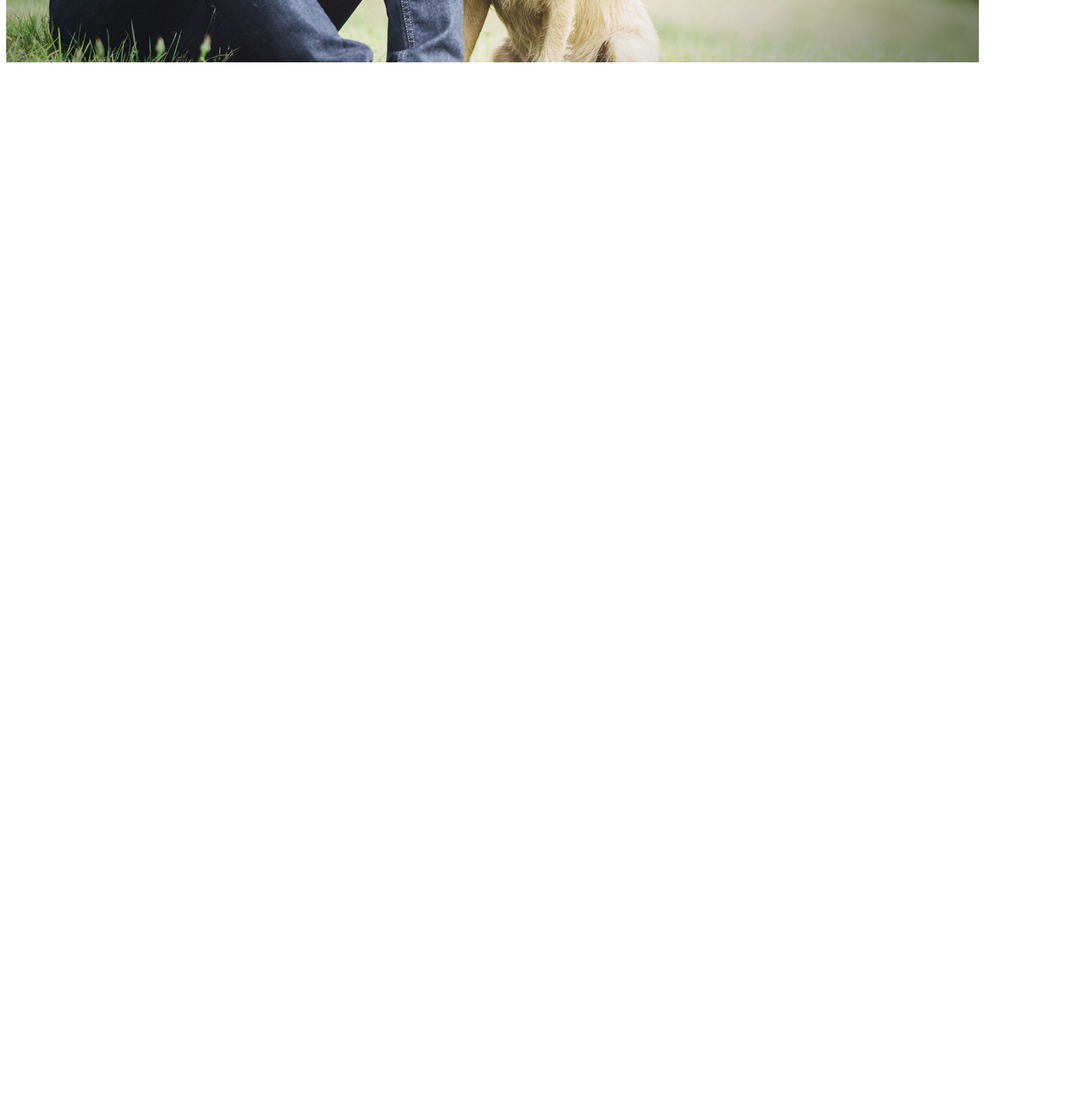
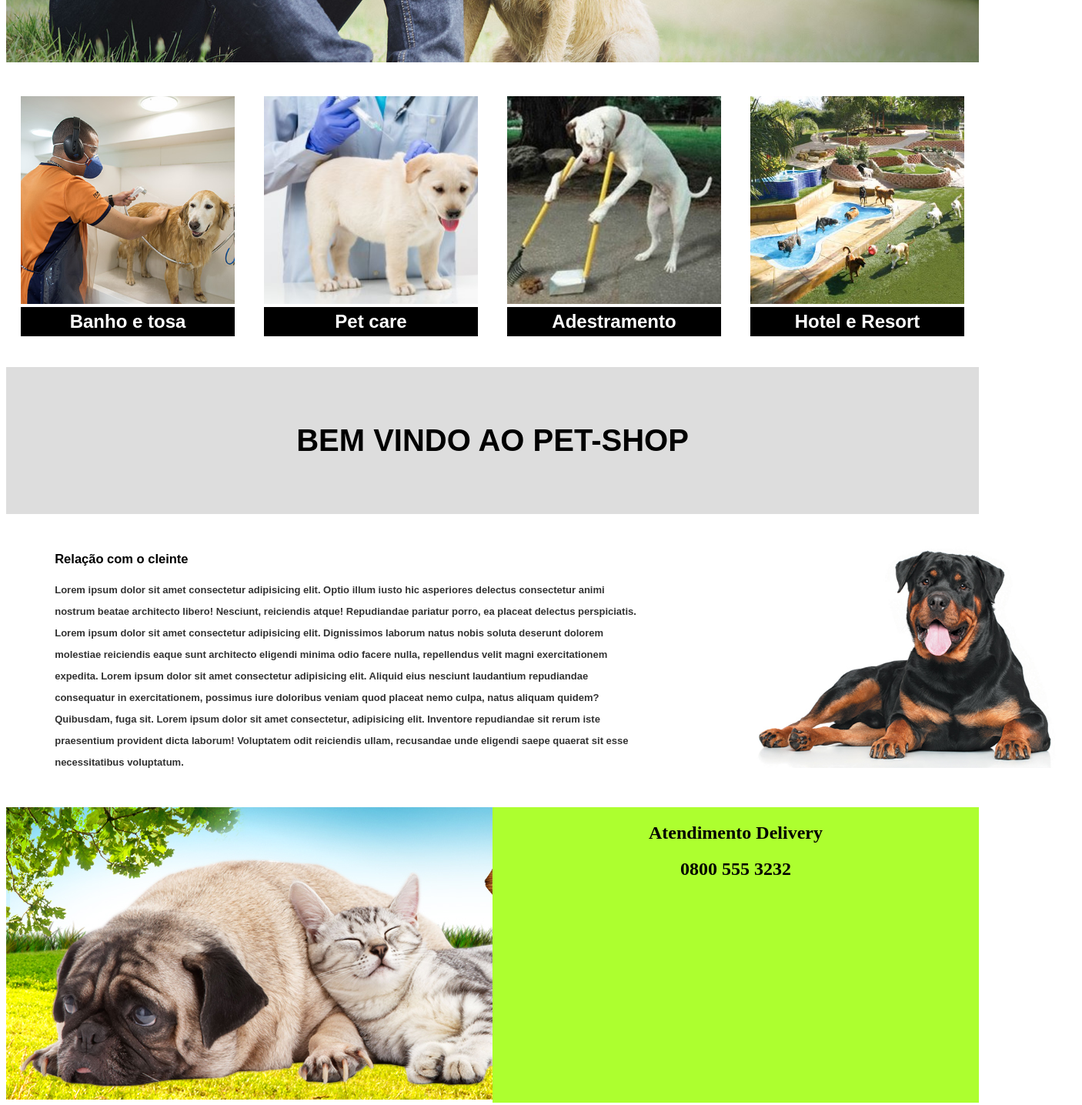
Before and after one commit to PedroCarrao/Pet_shop_atv, a plain HTML site: page index.html in a window 1280 px wide. Shown: the part 480-1916 px from the top of the page at 77% size, 1406 px wide, since content can reach past the window. Before the commit the page ends 800 px from the top, so only its background shows below. Drawn offline with Linux system fonts and the light colour scheme.

Commit message:
Primeiro commit do projeto Pet Shop

```diff
--- a/index.html
+++ b/index.html
@@ -39,6 +39,67 @@
             <img src="img/Banner-01.jpg" alt="Banner">
         </section>
 
+        <section class = servicos>
+
+           <div class="item-servicos">
+            <img src="img/banho-tosa.jpg" alt="banho e tosa">
+            <h2>Banho e tosa</h2>
+           </div>
+
+           <div class="item-servicos">
+            <img src="img/vacina-cachorro.jpg" alt="Pet care">
+            <h2>Pet care</h2>
+           </div>
+
+           <div class="item-servicos">
+            <img src="img/adestramento.jpg" alt="Adestramento">
+            <h2>Adestramento</h2>
+           </div>
+
+           <div class="item-servicos">
+            <img src="img/hotel-para-cachorros.jpg" alt="Hotel Resort">
+            <h2>Hotel e Resort</h2>
+           </div>
+
+        </section>
+
+        <section>
+            <div class="publicidade">
+                <h1> bem vindo ao pet-shop </h1>
+            </div>
+        </section>
+
+        <section class = "relacao">
+            <div class="textos">
+                <h1>Relação com o cleinte</h1>
+                <h2>
+                    <p>Lorem ipsum dolor sit amet consectetur adipisicing elit. Optio illum iusto hic asperiores delectus consectetur animi nostrum beatae architecto libero! Nesciunt, reiciendis atque! Repudiandae pariatur porro, ea placeat delectus perspiciatis.
+                    Lorem ipsum dolor sit amet consectetur adipisicing elit. Dignissimos laborum natus nobis soluta deserunt dolorem molestiae reiciendis eaque sunt architecto eligendi minima odio facere nulla, repellendus velit magni exercitationem expedita.
+                    Lorem ipsum dolor sit amet consectetur adipisicing elit. Aliquid eius nesciunt laudantium repudiandae consequatur in exercitationem, possimus iure doloribus veniam quod placeat nemo culpa, natus aliquam quidem? Quibusdam, fuga sit.
+                    Lorem ipsum dolor sit amet consectetur, adipisicing elit. Inventore repudiandae sit rerum iste praesentium provident dicta laborum! Voluptatem odit reiciendis ullam, recusandae unde eligendi saepe quaerat sit esse necessitatibus voluptatum.</p>
+                </h2>
+            </div>
+            <div class="cachorro">
+                <img src="img/rottweiller.jpg" alt="imagem cachorro" class="cachorro-img">
+            </div>
+        </section>
+
+        <section class = "imagem-gatinho">
+
+            <div class="foto-gato">
+                <img src="img/banner.jpg" alt="imagem gatinho">
+            </div>
+            <div class = "numero-fundo">
+                <h1 class = "atendimento">
+                    Atendimento Delivery
+                </h1>
+                <h1 class = "numero">
+                    0800 555 3232
+                </h1>
+            </div>
+
+        </section>
+
     </main>
 </body>
 </html>
--- a/style.css
+++ b/style.css
@@ -60,3 +60,85 @@ nav ul li:first-child{
     height: 100%;
     object-fit: cover;
  }
+
+ .servicos{
+   width: 100%;
+   height: auto;
+   display: flex;
+   justify-content: space-around;
+   margin: 40px 0px ;
+   padding: 0px 0px;
+ }
+ .item-servicos{
+   width: 22%;
+   height: auto;
+
+ }
+ .item-servicos img{
+   width: 100%;
+   height: 270px;
+   object-fit: cover;
+ }
+ .item-servicos h2{
+   background-color: #000;
+   color: #fff;
+   margin: 0;
+   text-align: center;
+   font-family: sans-serif;
+   margin-top: -5px 0px;
+   padding: 5px 0;
+ }
+
+ .publicidade{
+   width: 100%;
+   background-color: #ddd;
+   padding: 40px 0px;
+ }
+ .publicidade h1{
+   text-align: center;
+   font-size: 40px;
+   text-transform: uppercase;
+   font-family: sans-serif;
+ }
+ .relacao{
+   width: 100%;
+   height: auto;
+   display: flex;
+   justify-content: space-around;
+   margin: 30px 0px ;
+   padding: 0px 0px;
+ }
+ .textos{
+   width: 60%;
+   font-family: sans-serif;
+   font-size: 11px;
+   line-height: 28px;
+ }
+ .textos p{
+   font-size: 13px;
+   color: #333;
+ }
+ .cachorro{
+   width: 20%;
+ }
+ .cachorro-img{
+   height: 300px;
+ }
+ .imagem-gatinho{
+   width: 100%;
+   height: auto;
+   display: flex;
+   justify-content: space-around;
+   margin: 20px 0px ;
+   padding: 0px 0px;
+ }
+ .foto-gato{
+  width: 50%;
+  height: auto;
+ }
+ .numero-fundo{
+   width: 50%;
+   background-color: greenyellow;
+   justify-content: center;
+   text-align: center;
+ }
```
